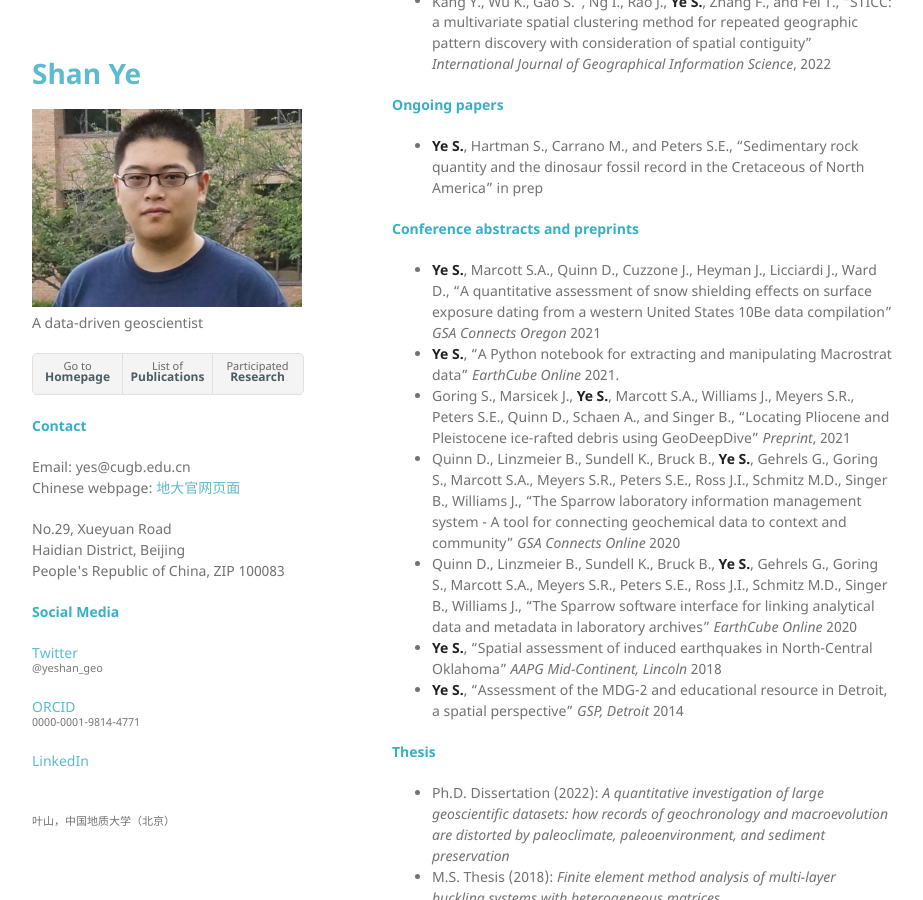
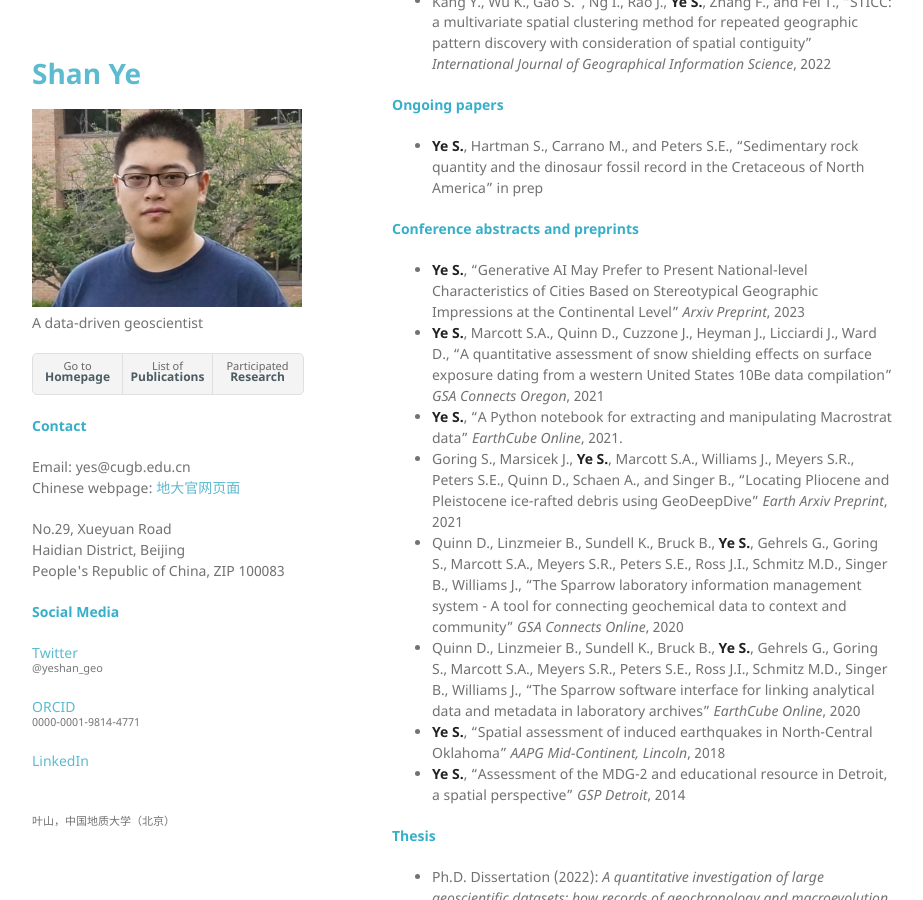
Before and after one commit to yeshan-geo/yeshan-geo.github.io, a Jekyll site: the page built from pages/pub.md, in a window 1280 px wide and 900 px high, scrolled down 412 px. Shown: the whole window, without its empty margins (178-1101 px from the left). Built offline with Jekyll 4.4.1, drawn with Linux system fonts in a browser that asks for light colours; our own code applies the rules of GitHub Pages for plain Markdown files.

Commit message:
Update pub.md

```diff
--- a/pages/pub.md
+++ b/pages/pub.md
@@ -11,13 +11,14 @@
 - **Ye S.**, Hartman S., Carrano M., and Peters S.E., “Sedimentary rock quantity and the dinosaur fossil record in the Cretaceous of North America” in prep
 
 #### Conference abstracts and preprints
-- **Ye S.**, Marcott S.A., Quinn D., Cuzzone J., Heyman J., Licciardi J., Ward D., “A quantitative assessment of snow shielding effects on surface exposure dating from a western United States 10Be data compilation” _GSA Connects Oregon_ 2021
-- **Ye S.**, “A Python notebook for extracting and manipulating Macrostrat data" _EarthCube Online_ 2021.
-- Goring S., Marsicek J., **Ye S.**, Marcott S.A., Williams J., Meyers S.R., Peters S.E., Quinn D., Schaen A., and Singer B., “Locating Pliocene and Pleistocene ice-rafted debris using GeoDeepDive" _Preprint_, 2021
-- Quinn D., Linzmeier B., Sundell K., Bruck B., **Ye S.**, Gehrels G., Goring S., Marcott S.A., Meyers S.R., Peters S.E., Ross J.I., Schmitz M.D., Singer B., Williams J., “The Sparrow laboratory information management system - A tool for connecting geochemical data to context and community" _GSA Connects Online_ 2020
-- Quinn D., Linzmeier B., Sundell K., Bruck B., **Ye S.**, Gehrels G., Goring S., Marcott S.A., Meyers S.R., Peters S.E., Ross J.I., Schmitz M.D., Singer B., Williams J., “The Sparrow software interface for linking analytical data and metadata in laboratory archives" _EarthCube Online_ 2020
-- **Ye S.**, “Spatial assessment of induced earthquakes in North-Central Oklahoma" _AAPG Mid-Continent, Lincoln_ 2018
-- **Ye S.**, “Assessment of the MDG-2 and educational resource in Detroit, a spatial perspective" _GSP, Detroit_ 2014
+- **Ye S.**, "Generative AI May Prefer to Present National-level Characteristics of Cities Based on Stereotypical Geographic Impressions at the Continental Level" _Arxiv Preprint_, 2023
+- **Ye S.**, Marcott S.A., Quinn D., Cuzzone J., Heyman J., Licciardi J., Ward D., “A quantitative assessment of snow shielding effects on surface exposure dating from a western United States 10Be data compilation” _GSA Connects Oregon_, 2021
+- **Ye S.**, “A Python notebook for extracting and manipulating Macrostrat data" _EarthCube Online_, 2021.
+- Goring S., Marsicek J., **Ye S.**, Marcott S.A., Williams J., Meyers S.R., Peters S.E., Quinn D., Schaen A., and Singer B., “Locating Pliocene and Pleistocene ice-rafted debris using GeoDeepDive" _Earth Arxiv Preprint_, 2021
+- Quinn D., Linzmeier B., Sundell K., Bruck B., **Ye S.**, Gehrels G., Goring S., Marcott S.A., Meyers S.R., Peters S.E., Ross J.I., Schmitz M.D., Singer B., Williams J., “The Sparrow laboratory information management system - A tool for connecting geochemical data to context and community" _GSA Connects Online_, 2020
+- Quinn D., Linzmeier B., Sundell K., Bruck B., **Ye S.**, Gehrels G., Goring S., Marcott S.A., Meyers S.R., Peters S.E., Ross J.I., Schmitz M.D., Singer B., Williams J., “The Sparrow software interface for linking analytical data and metadata in laboratory archives" _EarthCube Online_, 2020
+- **Ye S.**, “Spatial assessment of induced earthquakes in North-Central Oklahoma" _AAPG Mid-Continent, Lincoln_, 2018
+- **Ye S.**, “Assessment of the MDG-2 and educational resource in Detroit, a spatial perspective" _GSP Detroit_, 2014
 
 #### Thesis
 
```
